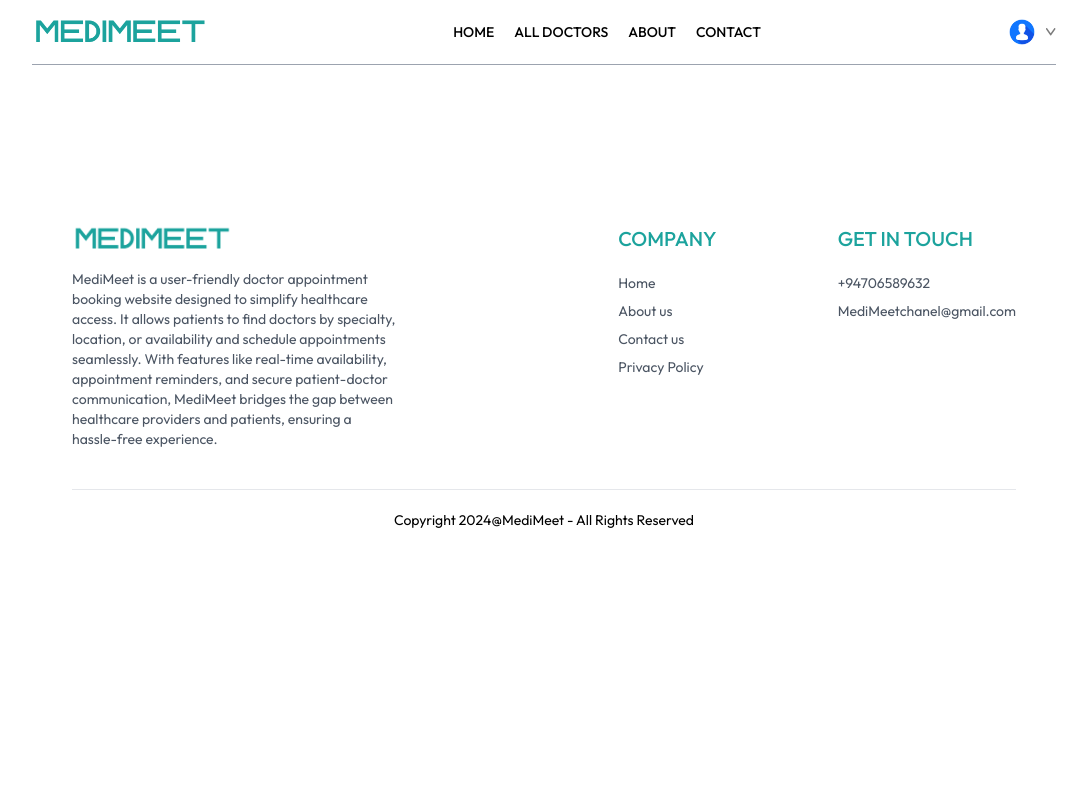
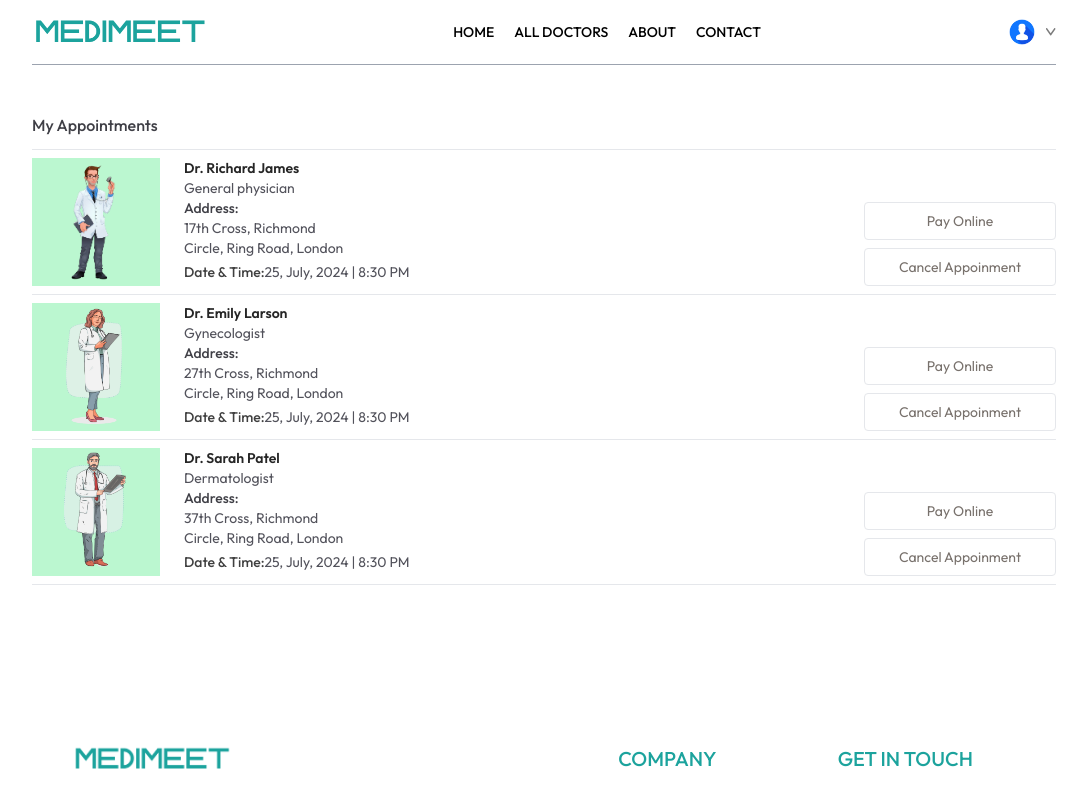
Before and after one commit to jayasingha27146/MEDIMEET, a React (Vite) app in the folder frontend/: page /myappoinment in a window 1280 px wide. Shown: the top 791 px of the page, without its empty margins (96-1183 px from the left). Built offline with nearby package versions, Linux system fonts and the light colour scheme.

Commit message:
update myappoinment page

```diff
--- a/frontend/src/pages/myappoinment.jsx
+++ b/frontend/src/pages/myappoinment.jsx
@@ -1,9 +1,39 @@
-import React from 'react'
+import React, { useContext } from 'react'
+import { appcontext } from '../context/Appcontext'
 
 const myappoinment = () => {
+
+const {doctors} = useContext(appcontext)
+
+
   return (
     <div>
+      <p className='pb-3 mt-12 font-medium text-zinc-700 border-b'>My Appointments</p>
+      <div>
+         {doctors.slice(0,3).map((item,index) => (
 
+            <div className='grid grid-col-[1fr_2fr] gap-4 sm:flex sm:gap-6 py-2 border-b' key={index}>
+              <div>
+                <img className='w-32 bg-green-200' src={item.image} alt='' />
+                </div>
+                <div className='flex-1 text-sm text-zinc-600'>
+                  <p className='text-neutral-800 font-semibold'>{item.name}</p>
+                  <p>{item.speciality}</p>
+                  <p className='text-zinc-700 font-medium'>Address:</p>
+                  <p className='text-sm'>{item.address.line1}</p>
+                  <p className='text-sm'>{item.address.line2}</p>
+                  <p className='text-sm mt-1'><span className='text-sm text-neutral-700 font-medium' >Date & Time:</span>25, July, 2024 |  8:30 PM</p>
+                  </div>
+                  <div></div>
+                  <div className='flex flex-col gap-2 justify-end'>
+
+                    <button className='text-sm text-stone-500 text-center sm:min-w-48 py-2 border rounded hover:bg-primary hover:text-white transition-all duration-300'>Pay Online</button>
+                    <button className='text-sm text-stone-500 text-center sm:min-w-48 py-2 border rounded hover:bg-red-600 hover:text-white transition-all duration-300'>Cancel Appoinment</button>
+
+                    </div>
+            </div>
+         ))}
+      </div>
     </div>
   )
 }
```
